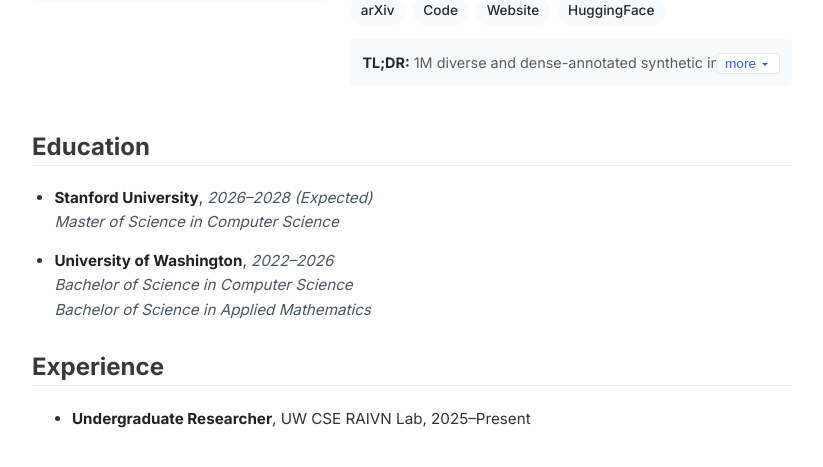
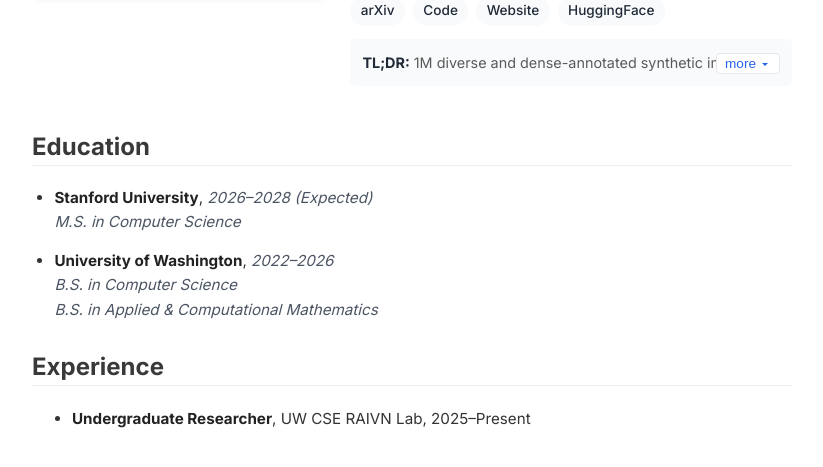
Before and after one commit to ToberJ/ToberJ.github.io, a Jekyll site: the page preview.html, which Jekyll copies as it is, in a window 1280 px wide and 1140 px high, cut to the strip 629-1096 px from the top of the window. Shown: the whole strip, without its empty margins (314-1137 px from the left). Built offline with Jekyll 4.4.1, drawn with Linux system fonts in a browser that asks for light colours; a style sheet for code colours, icons or effects is not loaded.

Commit message:
Use M.S./B.S. abbreviations and full Applied & Computational Mathematics name
Co-Authored-By: Claude Opus 4.6 <noreply@anthropic.com>

```diff
--- a/preview.html
+++ b/preview.html
@@ -332,12 +332,12 @@
         <ul class="education-list">
           <li>
             <strong>Stanford University</strong>, <em>2026&ndash;2028 (Expected)</em><br>
-            <em>Master of Science in Computer Science</em>
+            <em>M.S. in Computer Science</em>
           </li>
           <li>
             <strong>University of Washington</strong>, <em>2022&ndash;2026</em><br>
-            <em>Bachelor of Science in Computer Science</em><br>
-            <em>Bachelor of Science in Applied Mathematics</em>
+            <em>B.S. in Computer Science</em><br>
+            <em>B.S. in Applied &amp; Computational Mathematics</em>
           </li>
         </ul>
 
```
Also changed, not shown: index.md (+3 -3 lines).
